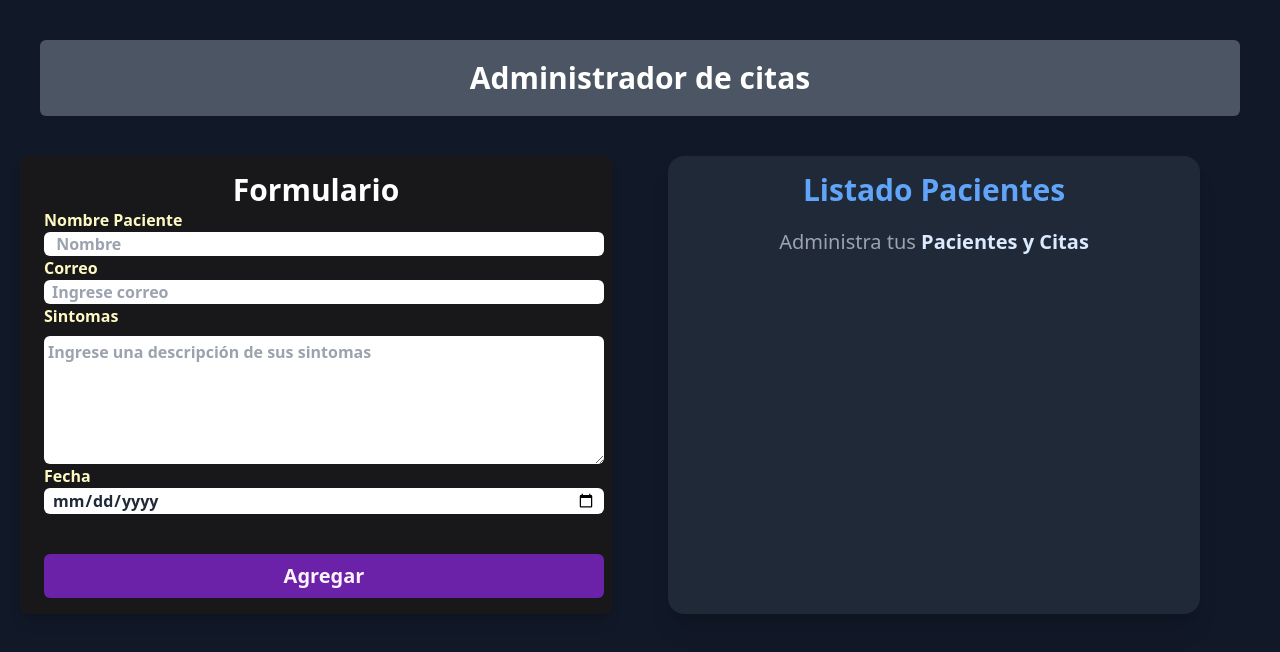
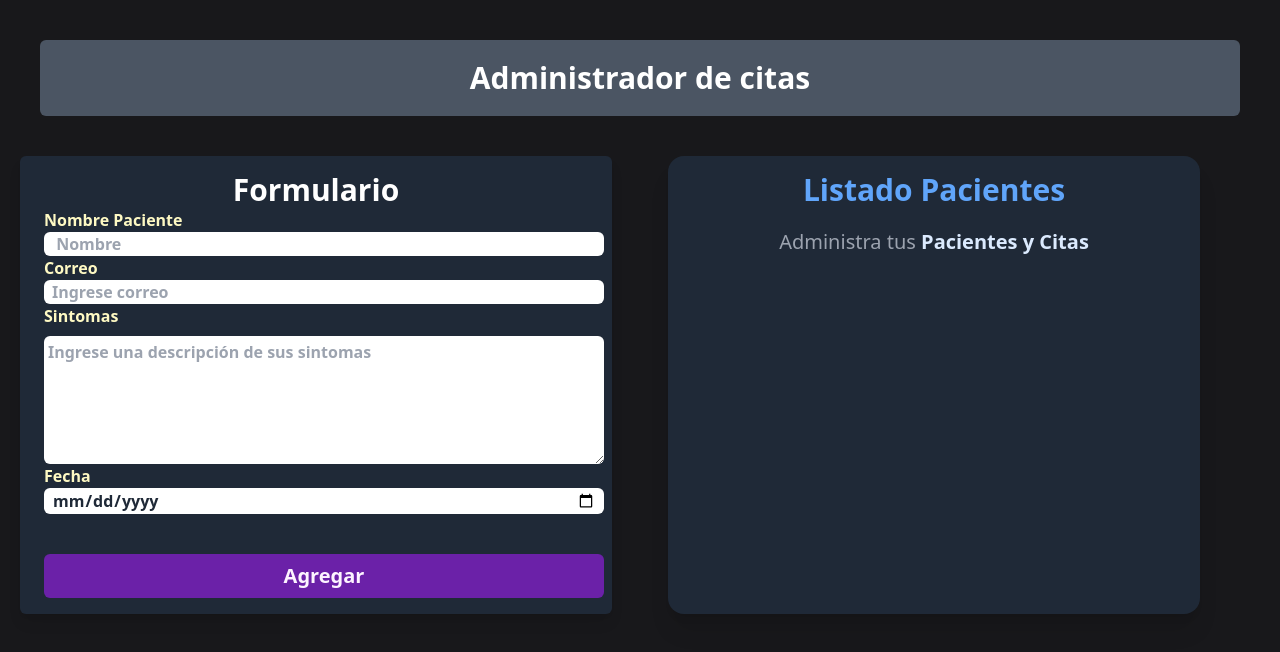
Before and after one commit to Andres-GMP/RepoCitas, a React (Vite) app: page / in a window 1280 px wide. Shown: the top 652 px of the page. Built offline with nearby package versions, Linux system fonts and the light colour scheme.

Commit message:
Cambio de colores

```diff
--- a/index.html
+++ b/index.html
@@ -6,7 +6,7 @@
     <meta name="viewport" content="width=device-width, initial-scale=1.0" />
     <title>App citas</title>
   </head>
-  <body class="bg-gray-900">
+  <body class="bg-zinc-900">
     <div id="root"></div>
     <script type="module" src="/src/main.jsx"></script>
   </body>
--- a/src/components/Formulario.jsx
+++ b/src/components/Formulario.jsx
@@ -73,9 +73,9 @@ export const Formulario = ({setPacientes, pacientes, paciente,setPaciente}) => {
     }
 
     return (
-        <div className='bg-zinc-900 rounded-md p-4 w-auto mx-5 shadow-lg md:w-auto xl:w-auto xl:ml-5 mb-auto'>
+        <div className='bg-gray-800 rounded-md p-4 w-auto mx-5 shadow-lg md:w-auto xl:w-auto xl:ml-5 mb-auto'>
             <h1 className=' text-3xl text-center font-bold text-white '>Formulario</h1>
-            {error && <p className=' grid text-red-700 font-bold justify-center my-2 '> Debes llenar todos los campos</p>}
+            {error && <p className=' grid text-red-600 font-semibold  justify-center my-2 '> Debes llenar todos los campos</p>}
             <form className='container mx-2 text-yellow-100 font-semibold' onSubmit={validarFormulario}>
                 <div>
                     <label htmlFor="nombrePaciente">Nombre Paciente </label>
```
